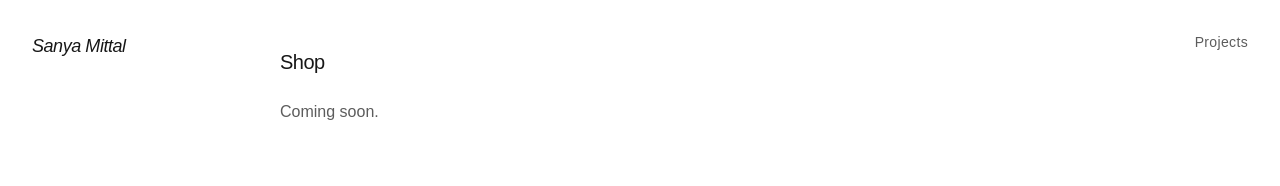
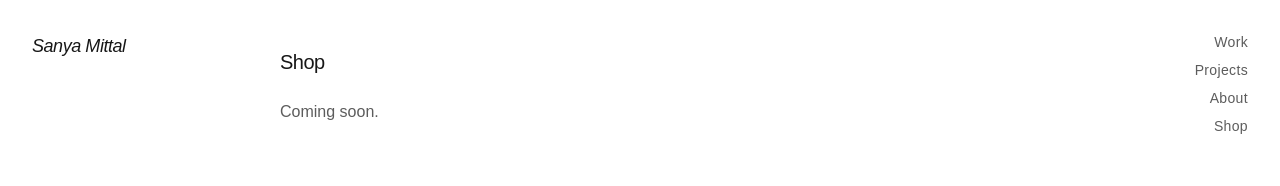
Before and after one commit to sunnygirl48/Website, a Next.js app: page /shop in a window 1280 px wide. Shown: the top 186 px of the page. Built offline with nearby package versions, Linux system fonts and the light colour scheme.

Commit message:
Hide unfinished pages on the live site via VERCEL_ENV flag
Work, About and Shop stay visible on localhost and dev previews but
404 and drop out of the menu on production, so dev can be published
to main as-is.

Co-Authored-By: Claude Sonnet 5.5 <noreply@anthropic.com>

```diff
--- a/src/app/(site)/about/page.tsx
+++ b/src/app/(site)/about/page.tsx
@@ -1,10 +1,13 @@
 import type { Metadata } from "next";
+import { notFound } from "next/navigation";
+import { isHidden } from "@/lib/flags";
 
 export const metadata: Metadata = {
   title: "about @ sanyamittal.com",
 };
 
 export default function About() {
+  if (isHidden("/about")) notFound();
   return (
     <div className="flex flex-col gap-6">
       <h1 className="text-xl font-medium tracking-tight">About</h1>
--- a/src/app/(site)/layout.tsx
+++ b/src/app/(site)/layout.tsx
@@ -1,6 +1,12 @@
 import Link from "next/link";
+import { isHidden } from "@/lib/flags";
 
-const links = [{ href: "/projects", label: "Projects" }];
+const links = [
+  { href: "/work", label: "Work" },
+  { href: "/projects", label: "Projects" },
+  { href: "/about", label: "About" },
+  { href: "/shop", label: "Shop" },
+].filter((link) => !isHidden(link.href));
 
 export default function SiteLayout({
   children,
--- a/src/app/(site)/shop/page.tsx
+++ b/src/app/(site)/shop/page.tsx
@@ -1,10 +1,13 @@
 import type { Metadata } from "next";
+import { notFound } from "next/navigation";
+import { isHidden } from "@/lib/flags";
 
 export const metadata: Metadata = {
   title: "shop @ sanyamittal.com",
 };
 
 export default function Shop() {
+  if (isHidden("/shop")) notFound();
   return (
     <div className="flex flex-col gap-6">
       <h1 className="text-xl font-medium tracking-tight">Shop</h1>
--- a/src/app/(site)/work/page.tsx
+++ b/src/app/(site)/work/page.tsx
@@ -1,10 +1,13 @@
 import type { Metadata } from "next";
+import { notFound } from "next/navigation";
+import { isHidden } from "@/lib/flags";
 
 export const metadata: Metadata = {
   title: "work @ sanyamittal.com",
 };
 
 export default function Work() {
+  if (isHidden("/work")) notFound();
   return (
     <div className="flex flex-col gap-6">
       <h1 className="text-xl font-medium tracking-tight">Work</h1>
--- a/src/app/page.tsx
+++ b/src/app/page.tsx
@@ -1,5 +1,6 @@
 import Image from "next/image";
 import Link from "next/link";
+import { isHidden } from "@/lib/flags";
 import splash from "../../public/images/splash.jpg";
 
 export default function Home() {
@@ -17,7 +18,7 @@ export default function Home() {
       </div>
       <div className="fixed inset-x-0 bottom-8 z-10 flex justify-center">
         <Link
-          href="/projects"
+          href={isHidden("/work") ? "/projects" : "/work"}
           className="text-sm tracking-wide text-white underline underline-offset-4 drop-shadow-lg transition-opacity hover:opacity-70"
         >
           enter here
--- /dev/null
+++ b/src/lib/flags.ts
@@ -0,0 +1,11 @@
+// True only on the live production deployment (main -> sanyamittal.com).
+// Localhost and Vercel preview deployments (dev branch) are not "live".
+export const isLive = process.env.VERCEL_ENV === "production";
+
+// Pages that are visible while working but hidden on the live site.
+// To launch a page, delete its path from this list.
+export const hiddenOnLive = ["/work", "/about", "/shop"];
+
+export function isHidden(path: string) {
+  return isLive && hiddenOnLive.includes(path);
+}
```
